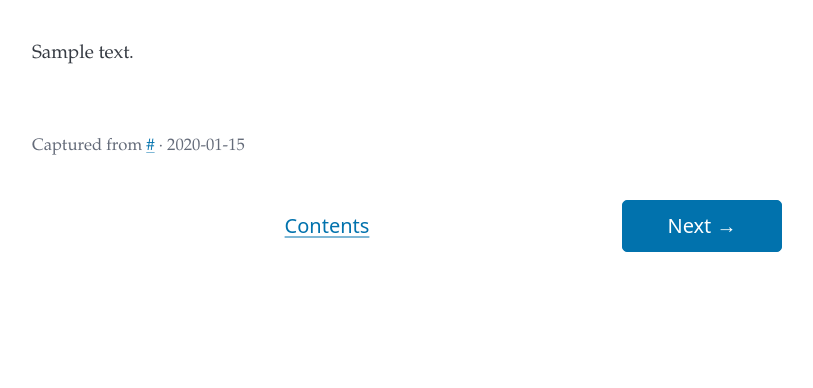
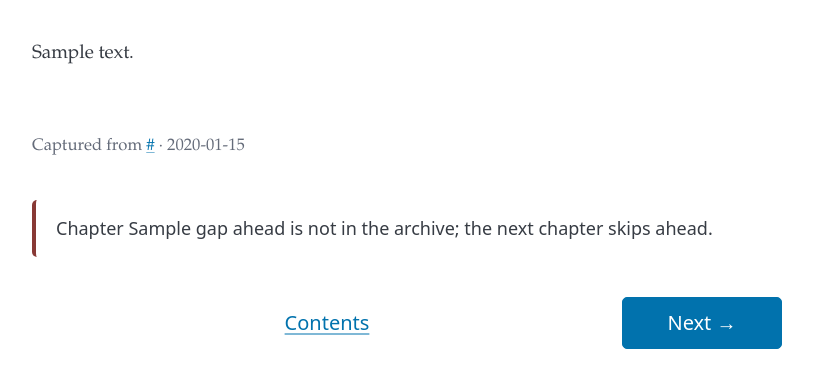
Before and after one commit to mshamory/Shelf, a FastAPI app: template src/shelf/templates/reader.html in a window 1280 px wide. Shown: the part 274-662 px from the top of the page, without its empty margins (233-1046 px from the left). Run offline with FastAPI, Linux system fonts and the light colour scheme; the template is opened without the code that fills it: most values are stand-ins (such as "Sample title", 1, 10 or a date in 2020).

Commit message:
Show potentially missing chapters
Gaps in whole chapter numbers (e.g. 128 followed by 130) are reported
as a count on library cards, a summary plus inline placeholder rows in
the chapter list, and a notice in the reader before the next chapter
skips ahead. Part chapters (12.5, 207-2) neither create nor fill gaps,
and hidden chapters still count as captured.

Co-Authored-By: Claude Opus 5.5 <noreply@anthropic.com>

```diff
--- a/src/shelf/main.py
+++ b/src/shelf/main.py
@@ -20,6 +20,7 @@ from starlette.concurrency import run_in_threadpool
 from . import __version__
 from .config import settings
 from .db import Chapter, Novel, get_session, init_db, utcnow
+from .gaps import find_gaps, gaps_before, missing_count
 from .library import apply_metadata, import_wacz, scan_status, start_scan
 from .novelupdates import MetadataError, fetch_series, parse_series_page
 
@@ -68,6 +69,16 @@ def visible_chapters(session: Session, novel_id: int, include_hidden: bool = Fal
     return session.exec(q.order_by(Chapter.position)).all()
 
 
+def chapter_numbers(session: Session, novel_id: int | None = None):
+    q = select(Chapter.novel_id, Chapter.number)
+    if novel_id is not None:
+        q = q.where(Chapter.novel_id == novel_id)
+    by_novel: dict[int, list[float | None]] = {}
+    for nid, number in session.exec(q).all():
+        by_novel.setdefault(nid, []).append(number)
+    return by_novel
+
+
 # -- library ---------------------------------------------------------------
 
 
@@ -80,6 +91,8 @@ def library(request: Request, session: SessionDep, q: str = "", sort: str = "rec
             .group_by(Chapter.novel_id)
         ).all()
     )
+    missing = {nid: missing_count(find_gaps(nums))
+               for nid, nums in chapter_numbers(session).items()}
     novels = list(session.exec(select(Novel)).all())
     if q:
         needle = q.lower()
@@ -106,7 +119,7 @@ def library(request: Request, session: SessionDep, q: str = "", sort: str = "rec
         request,
         "library.html",
         {"novels": novels, "counts": counts, "progress": progress, "q": q, "sort": sort,
-         "scan": scan_status},
+         "scan": scan_status, "missing": missing},
     )
 
 
@@ -157,11 +170,15 @@ def novel_page(request: Request, session: SessionDep, novel_id: int, hidden: boo
         select(func.count(Chapter.id)).where(Chapter.novel_id == novel_id, Chapter.hidden == True)  # noqa: E712
     ).one()
     last = session.get(Chapter, novel.last_chapter_id) if novel.last_chapter_id else None
+    gaps = find_gaps(chapter_numbers(session, novel_id).get(novel_id, []))
+    numbered = [c.number for c in chapters if c.number is not None]
     return templates.TemplateResponse(
         request,
         "novel.html",
         {"novel": novel, "chapters": chapters, "last": last, "show_hidden": hidden,
-         "hidden_count": hidden_count},
+         "hidden_count": hidden_count, "gaps": gaps, "missing_total": missing_count(gaps),
+         "gaps_before": gaps_before(chapters, gaps),
+         "first_number": int(min(numbered)) if numbered else None},
     )
 
 
@@ -269,11 +286,24 @@ def reader(request: Request, session: SessionDep, chapter_id: int):
     prev_id = ids[idx - 1] if idx else None
     next_id = ids[idx + 1] if idx is not None and idx + 1 < len(ids) else None
     resume = novel.last_position if novel.last_chapter_id == ch.id else 0.0
+    # Warn when the next chapter skips numbers (e.g. 128 -> 130).
+    gap_ahead = None
+    if next_id is not None and ch.number is not None:
+        nxt = toc[idx + 1]
+        if nxt.number is not None:
+            gap_ahead = next(
+                (g for g in find_gaps([ch.number, nxt.number])), None
+            )
+            if gap_ahead:
+                present = {int(n) for n in chapter_numbers(session, novel.id)[novel.id]
+                           if n is not None}
+                if all(n in present for n in range(gap_ahead.start, gap_ahead.end + 1)):
+                    gap_ahead = None  # skipped only because those chapters are hidden
     return templates.TemplateResponse(
         request,
         "reader.html",
         {"novel": novel, "chapter": ch, "toc": toc, "index": idx, "prev_id": prev_id,
-         "next_id": next_id, "resume": resume},
+         "next_id": next_id, "resume": resume, "gap_ahead": gap_ahead},
     )
 
 
--- a/src/shelf/static/shelf.css
+++ b/src/shelf/static/shelf.css
@@ -104,3 +104,10 @@ body { background: var(--pico-background-color); }
 .toolbar .filter select { flex: 0 0 11rem; }
 .cover-link, .cover-link:hover { text-decoration: none; }
 .chapter > header { margin-bottom: 0; }
+.chapters li.missing { color: var(--pico-del-color, #c0392b); font-style: italic; font-size: .9rem; }
+.chapters li.missing span { border-left: 2px dashed currentColor; padding-left: .5rem; }
+.missing-summary { margin: 1rem 0; padding: .5rem 1rem; border-left: 4px solid var(--pico-del-color, #c0392b);
+  background: var(--pico-card-background-color); border-radius: var(--pico-border-radius); }
+.missing-summary summary { color: var(--pico-del-color, #c0392b); }
+.gap-notice { margin-top: 2rem; padding: .75rem 1rem; font-size: .9rem; border-left: 4px solid var(--pico-del-color, #c0392b);
+  background: var(--pico-card-background-color); border-radius: var(--pico-border-radius); }
--- a/src/shelf/templates/library.html
+++ b/src/shelf/templates/library.html
@@ -44,6 +44,7 @@
       <a href="/novel/{{ novel.id }}" class="card-title">{{ novel.title }}</a>
       {% if novel.authors %}<small class="muted">{{ novel.authors|join(', ') }}</small>{% endif %}
       <small class="muted">{{ counts.get(novel.id, 0) }} chapters
+        {% if missing.get(novel.id) %}· <span class="warn" title="Gaps in chapter numbering">{{ missing[novel.id] }} missing</span>{% endif %}
         {% if novel.import_error %}· <span class="warn">{{ novel.import_error }}</span>{% endif %}</small>
       {% set p = progress.get(novel.id) %}
       {% if p %}
--- a/src/shelf/templates/reader.html
+++ b/src/shelf/templates/reader.html
@@ -39,6 +39,12 @@
     <small class="muted">Captured from <a href="{{ chapter.url }}" target="_blank" rel="noopener noreferrer">{{ chapter.url }}</a>{% if chapter.captured_at %} · {{ chapter.captured_at[:10] }}{% endif %}</small>
   </footer>
 </div>
+{% if gap_ahead %}
+<p class="gap-notice" role="note">
+  Chapter{{ 's' if gap_ahead.size > 1 }} {{ gap_ahead.label }} {{ 'are' if gap_ahead.size > 1 else 'is' }} not in the archive;
+  the next chapter skips ahead.
+</p>
+{% endif %}
 <nav class="chapter-nav">
   {% if prev_id %}<a role="button" class="secondary outline" href="/chapter/{{ prev_id }}" rel="prev">← Previous</a>{% else %}<span></span>{% endif %}
   <a href="/novel/{{ novel.id }}">Contents</a>
```
Also changed, not shown: src/shelf/gaps.py (added, +52 -0 lines), src/shelf/templates/novel.html (+19 -0 lines), tests/test_app.py (+14 -0 lines), tests/test_gaps.py (added, +19 -0 lines).
